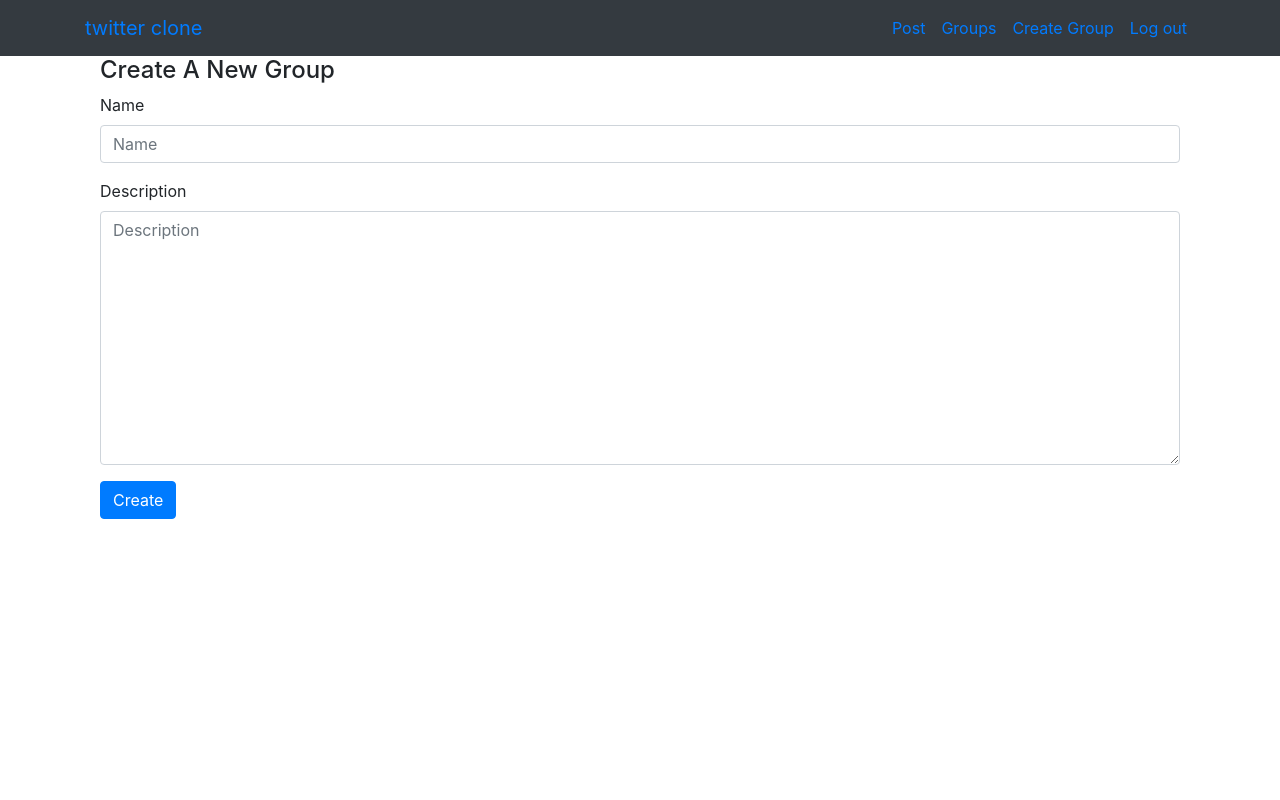
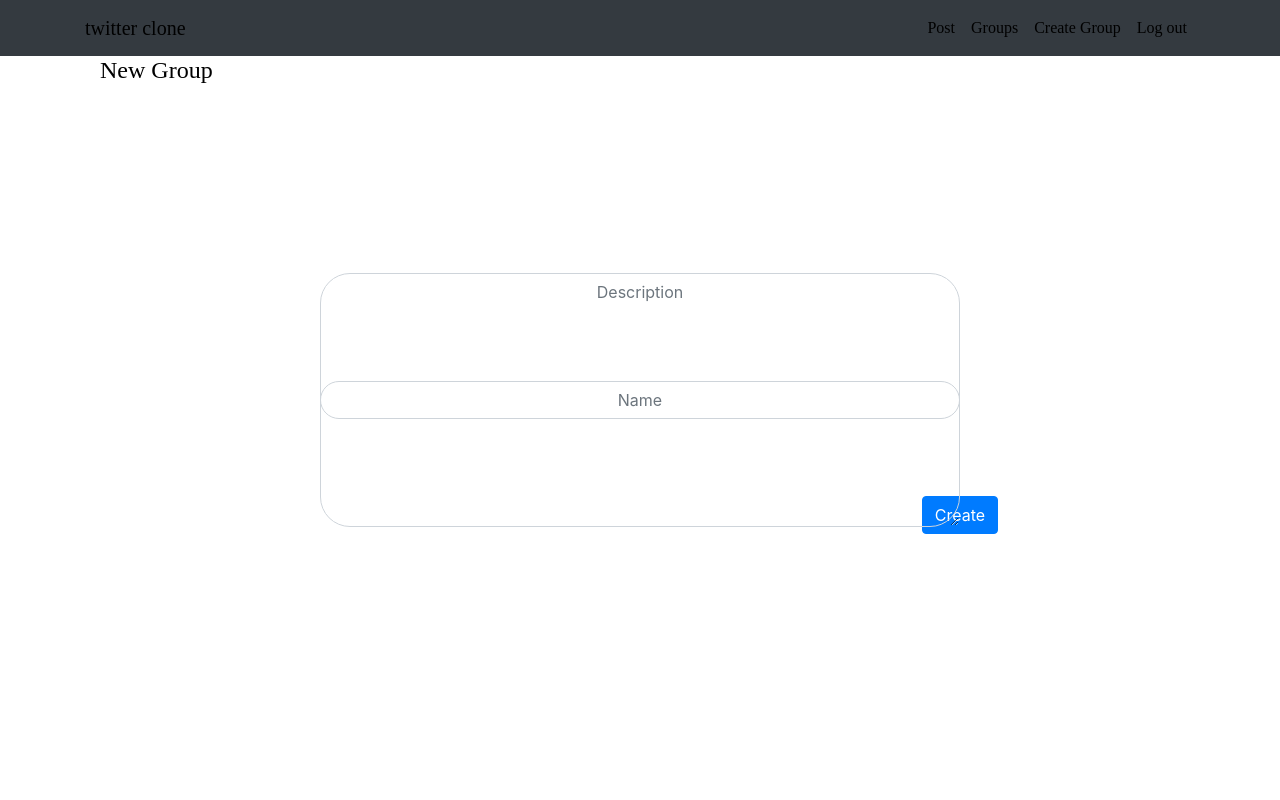
Before and after one commit to kahilnayton/twitter-clone-with-django, a Django app: page /groups/new/ in a window 1280 px wide. Run offline with Django 3.2, Linux system fonts and the light colour scheme; a user stored in the database is signed in; a map, chart or similar area stays blank; some libraries are stand-ins or nearby versions.

Commit message:
started with some styling

```diff
--- a/twitterdjango/groups/templates/groups/group_detail.html
+++ b/twitterdjango/groups/templates/groups/group_detail.html
@@ -20,7 +20,7 @@
 
 <div class="col-md-8">
 	{% if group.posts.count == 0 %}
-	<h2>No posts in this group yet!</h2>
+	<h2>Empty of posts</h2>
 
 	{% else %}
 
--- a/twitterdjango/groups/templates/groups/group_form.html
+++ b/twitterdjango/groups/templates/groups/group_form.html
@@ -3,7 +3,7 @@
 
 {% block group_content %}
 <div class="container">
-  <h4>Create A New Group</h4>
+  <h4>New Group</h4>
   <form method="POST" action="{% url 'groups:create' %}" id="groupForm">
   	{% csrf_token %}
   	{% bootstrap_form form %}
--- a/twitterdjango/groups/templates/groups/group_list.html
+++ b/twitterdjango/groups/templates/groups/group_list.html
@@ -12,7 +12,7 @@
     {% endif %}
 			<h2>Groups</h2>
 
-			<p>Welcome to the Groups Page! <br>Select a Group with a shared interest!</p>
+			<p>Check out all the groups, <br>Select a group with a shared interest!</p>
 	</div>
 	{% if user.is_authenticated %}
 	<a href="{% url 'groups:create' %}" class="btn btn-warning" role="button"><span class="fa fa-plus"></span> Create New Group!</a>
--- /dev/null
+++ b/twitterdjango/static/twitterdjango/css/master.css
@@ -0,0 +1,105 @@
+
+
+:root {
+  --text-light: rgb(255, 242, 242);
+  --text-dark: black;
+  --bg-light: white;
+  --bg-dark: black;
+
+  --font-prime: 'Raleway', sans-sarif;
+  --font-second: 'Open Sans', sans-sarif;
+}
+
+
+html, body {
+  margin: 0;
+  padding: 0;
+  overflow: hidden;
+  background-color: var(--bg-light);
+  color:white;
+  height: 100vh;
+}
+
+a,
+h1,
+h2,
+h3,
+h4,
+h5 {
+  margin: auto;
+  font-family: var(--font-prime);
+  color: var(--text-dark);
+}
+
+header {
+  height: 20vh;
+  display: grid;
+  grid-template-columns: 2fr 2fr 2fr;
+
+}
+
+form {
+  margin: auto;
+  border-radius: 30px;
+  display: flex;
+  flex-direction: column;
+  align-items: center;
+  text-align: center;
+  position: fixed;
+  width: 50%;
+  top: 50%;
+  left: 50%;
+}
+
+.form-control {
+  margin: auto;
+  border-radius: 30px;
+  display: flex;
+  flex-direction: column;
+  align-items: center;
+  text-align: center;
+  position: fixed;
+  width: 50%;
+  top: 50%;
+  left: 50%;
+  transform: translate(-50%, -50%);
+  background: var(--bg-soft);
+  background-size: cover;
+  max-width: 100%;
+  max-height: 100%;
+}
+
+#id_group {
+  height: 40px;
+  width: 30%;
+  top: 77%;
+  margin: auto;
+  flex-direction: column;
+  color: var(--text-dark);
+}
+
+.btn-primary {
+display: flex;
+
+}
+
+.btn {
+
+}
+
+footer {
+  background: var(--bg-light);
+  display: flex;
+  justify-content: center;
+}
+
+button {
+  cursor: pointer;
+}
+
+
+/* ******** Hover ************ */
+input:hover {
+  transition: background-color 2s;
+  background: var(--bg-light);
+}
--- a/twitterdjango/templates/base.html
+++ b/twitterdjango/templates/base.html
@@ -9,10 +9,6 @@
     <link rel="stylesheet" href="https://stackpath.bootstrapcdn.com/bootstrap/4.1.3/css/bootstrap.min.css"
     integrity="sha384-MCw98/SFnGE8fJT3GXwEOngsV7Zt27NXFoaoApmYm81iuXoPkFOJwJ8ERdknLPMO" crossorigin="anonymous">
 
-    <!-- Optional theme -->
-    <!-- <link rel="stylesheet" href="https://maxcdn.bootstrapcdn.com/bootstrap/3.3.7/css/bootstrap-theme.min.css" integrity="sha384-rHyoN1iRsVXV4nD0JutlnGaslCJuC7uwjduW9SVrLvRYooPp2bWYgmgJQIXwl/Sp" crossorigin="anonymous"> -->
-
-    <!-- Alternative to Bootstrap 3 Glyphicons -->
     <link href="https://maxcdn.bootstrapcdn.com/font-awesome/4.7.0/css/font-awesome.min.css" rel="stylesheet">
 
     <link href="https://fonts.googleapis.com/css?family=Montserrat" rel="stylesheet">
```
Also changed, not shown: twitterdjango/static/twitterdjango/js/master.js (added).
